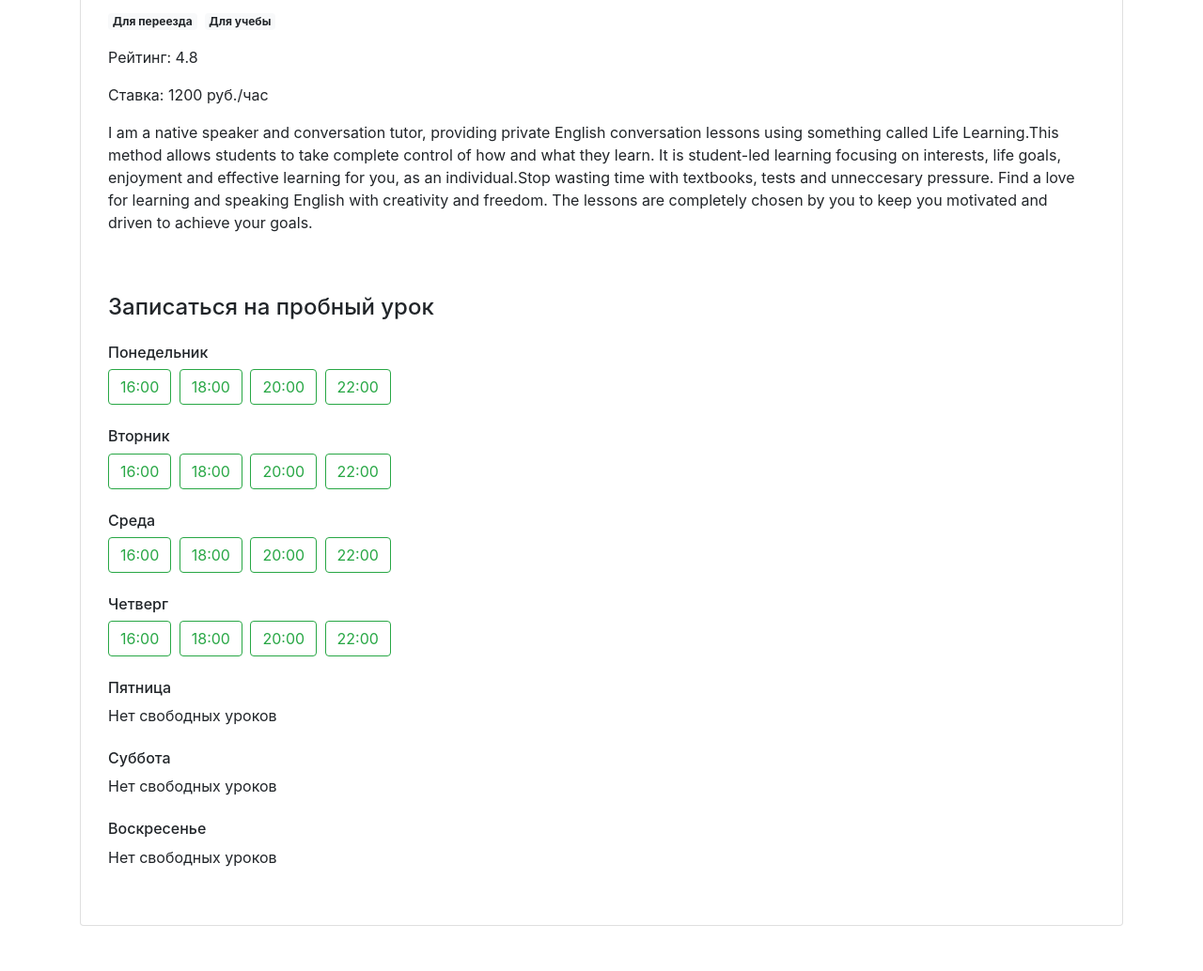
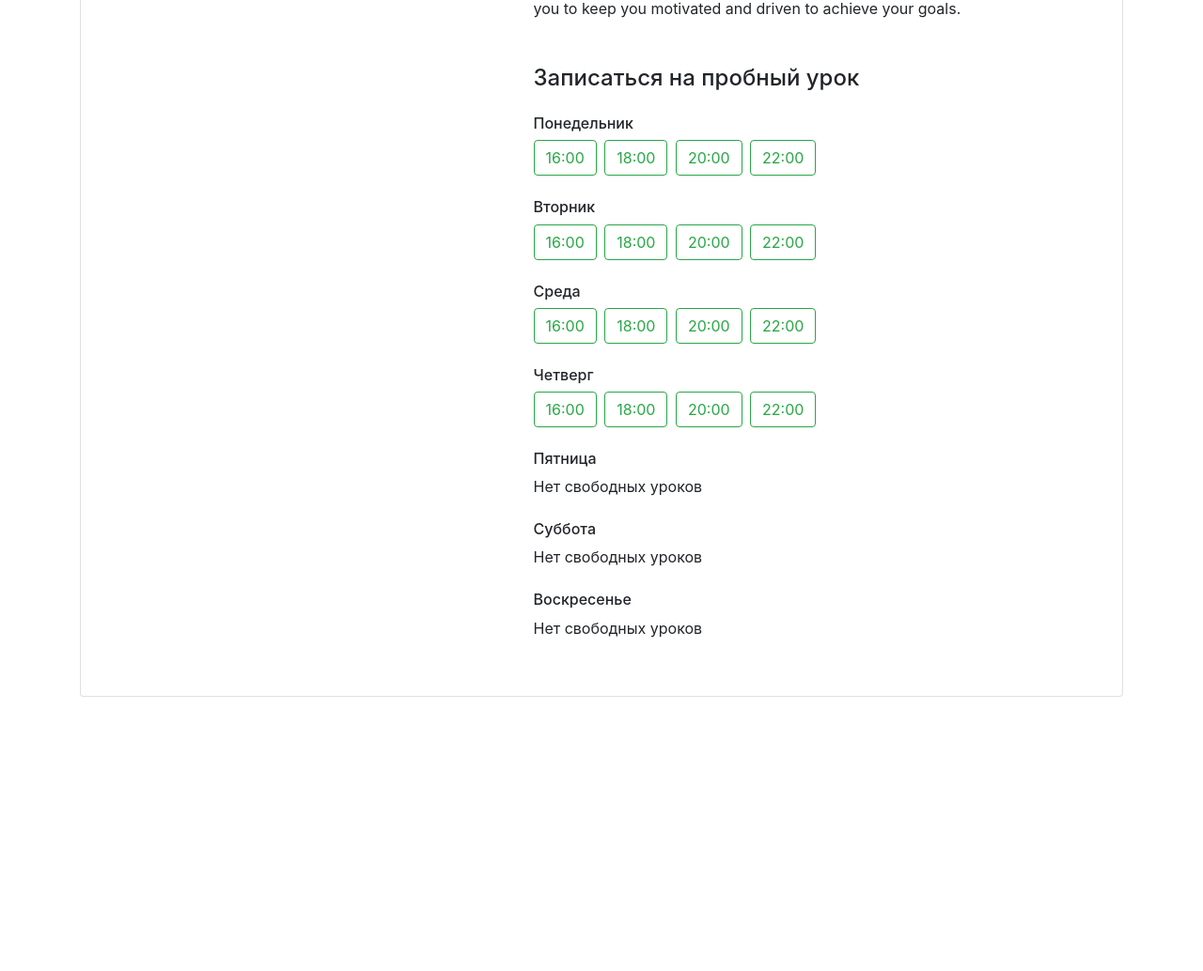
Before and after one commit to tiakuv/step2, a Flask app: page /profiles/1 in a window 1280 px wide. Shown: the part 478-1512 px from the top of the page at 94% size. After the commit the page ends 1220 px from the top, so only its background shows below. Run offline with Flask 2, Linux system fonts and the light colour scheme; some libraries are stand-ins or nearby versions.

Commit message:
Update profile.html

```diff
--- a/templates/profile.html
+++ b/templates/profile.html
@@ -6,7 +6,7 @@
       <div class="card-body m-2 m-md-4">
         <article class="row">
           <div class="col-5"><img src="{{ teacher.picture }}" class="img-fluid" alt=""></div>
-          <p class="col-7">
+          <div class="col-7">
 
             <section class="teacher=info">
 
```
